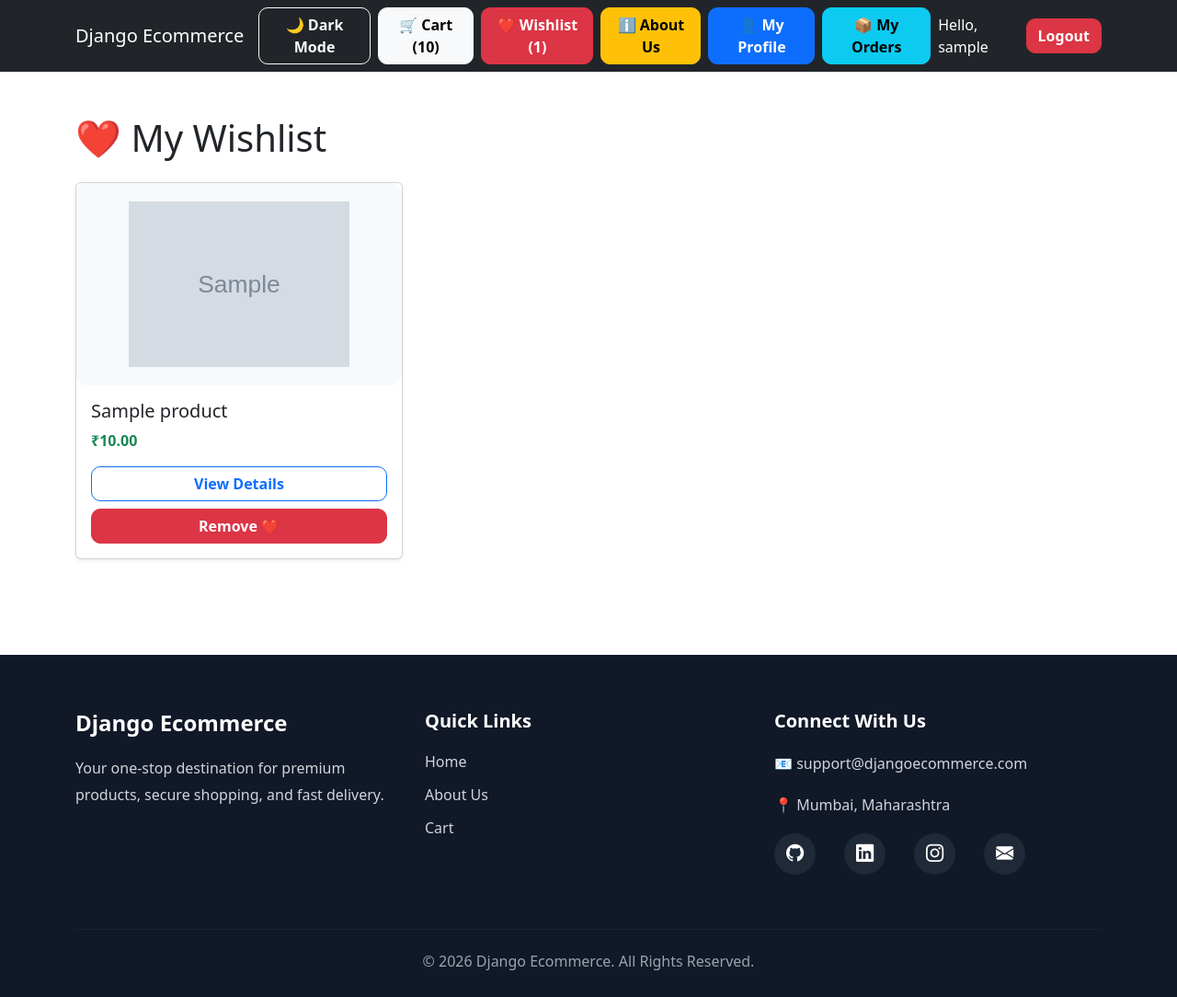
After one commit to Omi005/Django_E-commerce, a Django app: page /wishlist/ in a window 1280 px wide. The commit adds this page. Shown: the whole page at 92% size. Run offline with Django 3.2, Linux system fonts and the light colour scheme; a user stored in the database is signed in; tables that the repository leaves empty hold one stand-in row (values such as "Sample post"); grey boxes marked "Sample" are stand-in pictures.

Commit message:
Add wishlist feature with navbar counters

```diff
--- /dev/null
+++ b/cart/context_processors.py
@@ -0,0 +1,16 @@
+from django.db.models import Sum
+from .models import CartItem
+
+
+def cart_count(request):
+    if request.user.is_authenticated:
+        count = (
+            CartItem.objects.filter(user=request.user)
+            .aggregate(total=Sum("quantity"))["total"] or 0
+        )
+    else:
+        count = 0
+
+    return {
+        "cart_count": count
+    }
--- a/ecommerce/settings.py
+++ b/ecommerce/settings.py
@@ -70,6 +70,9 @@ TEMPLATES = [
                 'django.template.context_processors.request',
                 'django.contrib.auth.context_processors.auth',
                 'django.contrib.messages.context_processors.messages',
+
+                'products.context_processors.wishlist_count',
+                'cart.context_processors.cart_count',
             ],
         },
     },
--- a/products/admin.py
+++ b/products/admin.py
@@ -1,5 +1,6 @@
 from django.contrib import admin
-from .models import Category, Product
+from .models import Category, Product, Wishlist
 
 admin.site.register(Category)
 admin.site.register(Product)
+admin.site.register(Wishlist)
--- /dev/null
+++ b/products/context_processors.py
@@ -0,0 +1,14 @@
+from .models import Wishlist
+
+
+def wishlist_count(request):
+    if request.user.is_authenticated:
+        count = Wishlist.objects.filter(
+            user=request.user
+        ).count()
+    else:
+        count = 0
+
+    return {
+        "wishlist_count": count
+    }
--- a/products/models.py
+++ b/products/models.py
@@ -1,4 +1,5 @@
 from django.db import models
+from django.contrib.auth.models import User
 
 
 class Category(models.Model):
@@ -29,3 +30,24 @@ class Product(models.Model):
 
     def __str__(self):
         return self.name
+
+
+class Wishlist(models.Model):
+    user = models.ForeignKey(
+        User,
+        on_delete=models.CASCADE,
+        related_name="wishlist_items"
+    )
+
+    product = models.ForeignKey(
+        Product,
+        on_delete=models.CASCADE
+    )
+
+    added_at = models.DateTimeField(auto_now_add=True)
+
+    class Meta:
+        unique_together = ("user", "product")
+
+    def __str__(self):
+        return f"{self.user.username} - {self.product.name}"
--- a/products/urls.py
+++ b/products/urls.py
@@ -2,7 +2,11 @@ from django.urls import path
 from . import views
 
 urlpatterns = [
-    path('', views.product_list, name='product_list'),
+    path(
+        '',
+        views.product_list,
+        name='product_list'
+    ),
 
     path(
         'about/',
@@ -11,6 +15,24 @@ urlpatterns = [
     ),
 
     path(
+        'wishlist/',
+        views.wishlist,
+        name='wishlist'
+    ),
+
+    path(
+        'wishlist/add/<int:product_id>/',
+        views.add_to_wishlist,
+        name='add_to_wishlist'
+    ),
+
+    path(
+        'wishlist/remove/<int:product_id>/',
+        views.remove_from_wishlist,
+        name='remove_from_wishlist'
+    ),
+
+    path(
         '<int:product_id>/',
         views.product_detail,
         name='product_detail'
--- a/products/views.py
+++ b/products/views.py
@@ -1,5 +1,8 @@
-from django.shortcuts import render, get_object_or_404
-from .models import Product
+from django.shortcuts import render, get_object_or_404, redirect
+from django.contrib.auth.decorators import login_required
+from django.contrib import messages
+
+from .models import Product, Wishlist
 
 
 def product_list(request):
@@ -12,12 +15,23 @@ def product_list(request):
             name__icontains=query
         )
 
+    wishlist_product_ids = []
+
+    if request.user.is_authenticated:
+        wishlist_product_ids = Wishlist.objects.filter(
+            user=request.user
+        ).values_list(
+            'product_id',
+            flat=True
+        )
+
     return render(
         request,
         'products/product_list.html',
         {
             'products': products,
-            'query': query
+            'query': query,
+            'wishlist_product_ids': wishlist_product_ids,
         }
     )
 
@@ -36,8 +50,69 @@ def product_detail(request, product_id):
         }
     )
 
+
 def about(request):
     return render(
         request,
         'products/about.html'
     )
+
+@login_required
+def wishlist(request):
+    wishlist_items = Wishlist.objects.filter(
+        user=request.user
+    ).select_related("product")
+
+    return render(
+        request,
+        "products/wishlist.html",
+        {
+            "wishlist_items": wishlist_items
+        }
+    )
+
+
+@login_required
+def add_to_wishlist(request, product_id):
+    product = get_object_or_404(
+        Product,
+        id=product_id
+    )
+
+    wishlist_item, created = Wishlist.objects.get_or_create(
+        user=request.user,
+        product=product
+    )
+
+    if created:
+        messages.success(
+            request,
+            "Product added to your wishlist."
+        )
+    else:
+        messages.info(
+            request,
+            "Product is already in your wishlist."
+        )
+
+    return redirect('product_list')
+
+
+@login_required
+def remove_from_wishlist(request, product_id):
+    product = get_object_or_404(
+        Product,
+        id=product_id
+    )
+
+    Wishlist.objects.filter(
+        user=request.user,
+        product=product
+    ).delete()
+
+    messages.success(
+        request,
+        "Product removed from your wishlist."
+    )
+
+    return redirect('wishlist')
--- a/templates/base.html
+++ b/templates/base.html
@@ -69,7 +69,14 @@
     class="btn btn-light me-lg-2 mb-2 mb-lg-0"
     href="{% url 'cart' %}"
 >
-    🛒 Cart
+    🛒 Cart ({{ cart_count }})
+</a>
+
+<a
+    class="btn btn-danger me-lg-2 mb-2 mb-lg-0"
+    href="{% url 'wishlist' %}"
+>
+    ❤️ Wishlist ({{ wishlist_count }})
 </a>
 
 <a
--- /dev/null
+++ b/templates/products/wishlist.html
@@ -0,0 +1,71 @@
+{% extends 'base.html' %}
+
+{% block content %}
+
+<h1 class="mb-4">❤️ My Wishlist</h1>
+
+{% if wishlist_items %}
+
+<div class="row">
+
+    {% for item in wishlist_items %}
+
+    <div class="col-md-4 mb-4">
+
+        <div class="card h-100 shadow-sm">
+
+            {% if item.product.image %}
+            <img
+                src="{{ item.product.image.url }}"
+                class="card-img-top product-image"
+                alt="{{ item.product.name }}"
+            >
+            {% endif %}
+
+            <div class="card-body d-flex flex-column">
+
+                <h5>{{ item.product.name }}</h5>
+
+                <p class="text-success fw-bold">
+                    ₹{{ item.product.price }}
+                </p>
+
+                <div class="mt-auto">
+
+                    <a
+                        href="{% url 'product_detail' item.product.id %}"
+                        class="btn btn-outline-primary w-100 mb-2"
+                    >
+                        View Details
+                    </a>
+
+                    <a
+                        href="{% url 'remove_from_wishlist' item.product.id %}"
+                        class="btn btn-danger w-100"
+                    >
+                        Remove ❤️
+                    </a>
+
+                </div>
+
+            </div>
+
+        </div>
+
+    </div>
+
+    {% endfor %}
+
+</div>
+
+{% else %}
+
+<div class="alert alert-info">
+
+    Your wishlist is empty.
+
+</div>
+
+{% endif %}
+
+{% endblock %}
```
Also changed, not shown: templates/products/product_detail.html (+12 -5 lines), templates/products/product_list.html (+25 -1 lines), products/migrations/0002_wishlist.py (added).
